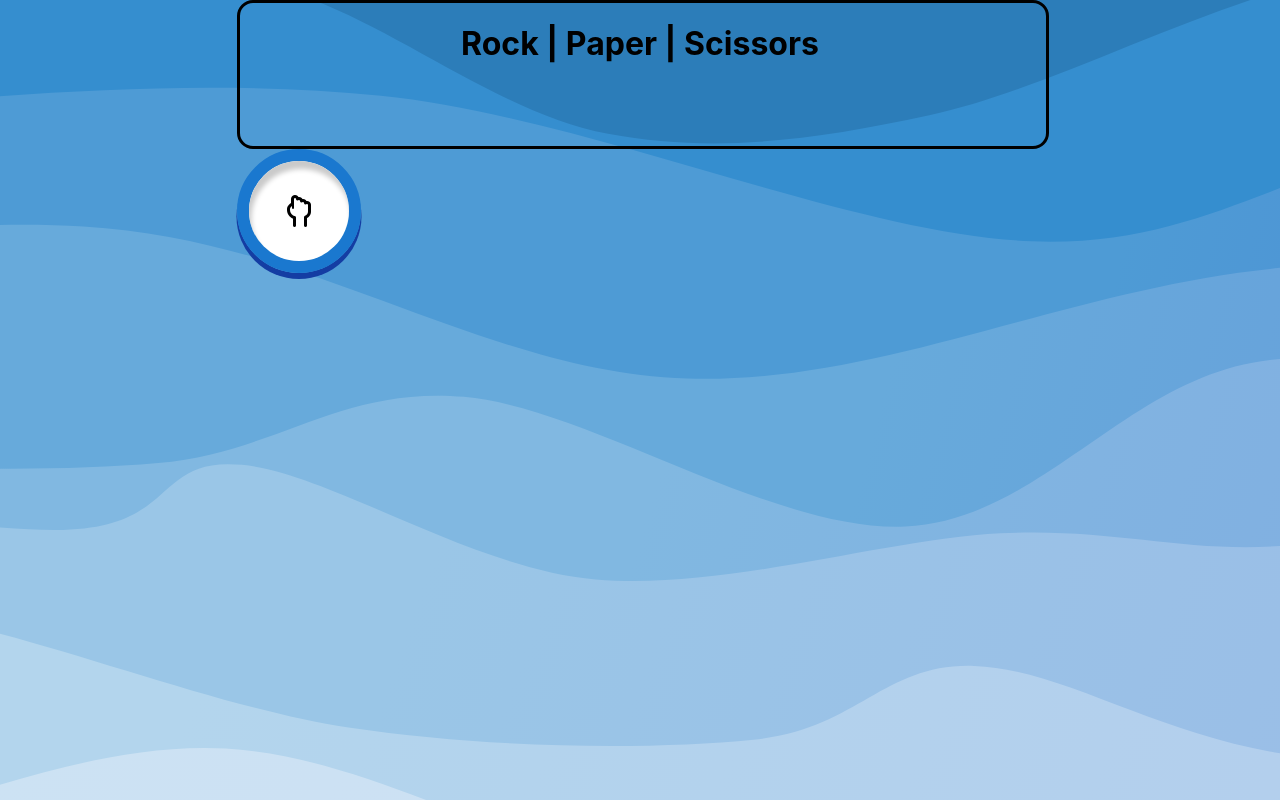
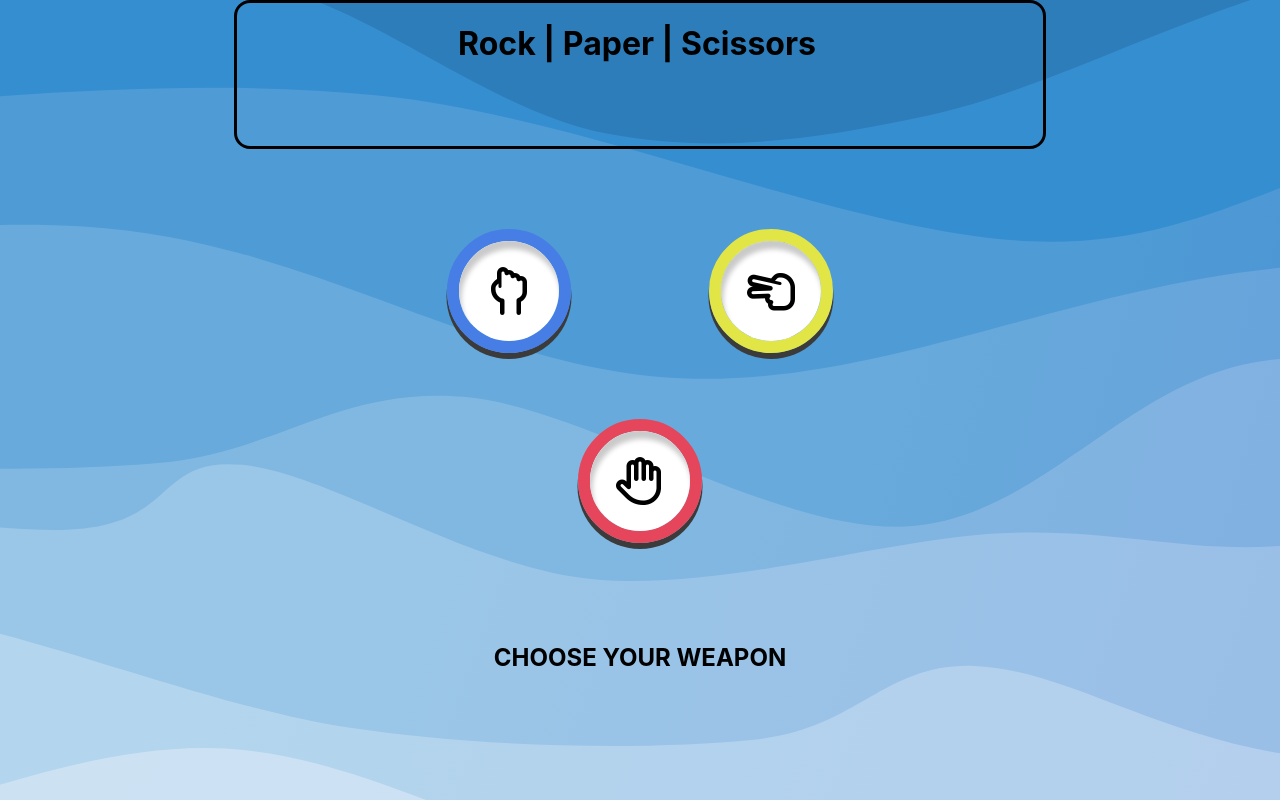
Before and after one commit to smccourtb/rock-paper-scissors, a React (Create React App) app: page / in a window 1280 px wide. Built offline with nearby package versions, Linux system fonts and the light colour scheme.

Commit message:
working project

```diff
--- a/package.json
+++ b/package.json
@@ -6,6 +6,8 @@
     "@testing-library/jest-dom": "^5.15.1",
     "@testing-library/react": "^11.2.7",
     "@testing-library/user-event": "^12.8.3",
+    "eslint": "^7.32.0",
+    "eslint-plugin-react": "^7.27.1",
     "react": "^17.0.2",
     "react-dom": "^17.0.2",
     "react-scripts": "4.0.3",
--- a/src/App.css
+++ b/src/App.css
@@ -1,4 +1,7 @@
 .App {
   text-align: center;
   height: 100vh;
+  display:flex;
+  flex-direction:column;
+  align-items:center;
 }
--- a/src/App.js
+++ b/src/App.js
@@ -1,12 +1,99 @@
+import React from 'react';
 import './App.css';
 import Header from "./components/Header";
 import Choice from "./components/Choice";
+import react from 'react';
+
 
 function App() {
+  const modes = {'basic': ['rock', 'paper', 'scissors']}
+  const winMessage = {"rock": "Rock smashes scissors!", "paper": "Paper covers rock!", "scissors": "Scissors cut paper!"}
+  const [count, setCount] = React.useState(3)
+  const [gameState, setGameState] = React.useState(
+    {
+      mode: modes.basic,
+      gamesPlayed:0,
+      playerChoice: "",
+      playerScore: 0,
+      opponentChoice: "",
+      opponentScore: 0,
+      winner: null
+    }
+  )
+  function reset() {
+    console.log(gameState)
+    setGameState(prevGameState =>({
+      ...prevGameState,
+      mode: modes.basic,
+      playerChoice: "",
+      opponentChoice: "",
+      winner: null
+    }))
+    setCount(3)
+  }
+  function choose() {
+    setGameState(prevGameState => ({...prevGameState, playerChoice: this.type}))
+    opponentPick()
+
+  }
+
+  function opponentPick() {
+    const choice = gameState.mode[Math.floor(Math.random() * gameState.mode.length)]
+    setGameState(prevGameState => ({...prevGameState, opponentChoice: choice}))
+
+  }
+
+  const playerChoices = modes.basic.map((options, idx) => <Choice key={`${idx}`} type={options} choose={choose} owner={true}/>)
+
+  const opponentChoice = <Choice type={gameState.opponentChoice ? gameState.opponentChoice : opponentPick} owner={false}/>
+  const winCondition = {"rock": ["scissors"], "paper":["rock"], "scissors":["paper"]}
+
+  function determineWinner(){
+    console.log("called")
+    const player = gameState.playerChoice;
+    const opponent = gameState.opponentChoice;
+    if (player === opponent) {
+      setGameState((prevGameState => ({...prevGameState, winner: "Draw"})))
+    }
+    else if (winCondition[player].includes(opponent)){
+      setGameState((prevGameState => ({...prevGameState, playerScore: prevGameState.playerScore+1, winner: "Player"})))
+    } else {
+      setGameState((prevGameState => ({...prevGameState, opponentScore: prevGameState.opponentScore+1, winner: "Opponent"})))
+    }
+  }
+  react.useEffect(() => {
+    console.log("IN HERESSSSSSSSSSSSSSSSSsss")
+    if(gameState.playerChoice && gameState.opponentChoice && !gameState.winner) {
+      console.log("BUT IN HERES BETTAHHHHH")
+      determineWinner()
+    }
+  }, [gameState.opponentChoice])
+
   return (
     <div className="App">
       <Header />
-      <Choice />
+      <main className={'choices'}>
+        {gameState.playerChoice
+        ?
+        <div className={"post-choices"}>
+          <div className="player">
+            <h2>{`You`}</h2>
+            <Choice type={gameState.playerChoice}/>
+          </div>
+          <div> { count > 0 ? <p>VS.</p> : <p>{gameState.winner !== "Draw" ? `${gameState.winner} Wins!` : "It's a draw!"}</p>}
+          </div>
+          <div className="opponent">
+            <h2>{`Opponent`}</h2>
+            <div>{count > 0 ? <Choice type={"base-choice"} count={count} setCount={setCount}/> : opponentChoice }</div>
+          </div>
+        </div>
+
+        :
+          [playerChoices]
+        }
+      </main>
+      <h2>{count > 0 ? "CHOOSE YOUR WEAPON": gameState.winner === "Player" ? winMessage[gameState.playerChoice] : gameState.winner === "Opponent" ? winMessage[gameState.opponentChoice] : " "}</h2>
+      {count < 1 ? <button onClick={reset}>RESET</button> : <p></p>}
     </div>
   );
 }
--- a/src/components/Choice.js
+++ b/src/components/Choice.js
@@ -1,8 +1,37 @@
-function Choice() {
+import React from "react"
+
+function Choice(props) {
+    // const [count, setCount] = React.useState(3)
+    const icons = { "rock": "far fa-hand-rock",
+                    "paper": "far fa-hand-paper",
+                    "scissors": "far fa-hand-scissors"
+                }
+
+    function handleClick() {
+       props.choose(props.type)
+    }
+
+    function startCountdown(seconds) {
+        let counter = seconds
+        const interval = setInterval(() => {
+        counter--;
+        props.setCount(counter)
+        if (counter < 1 ) {
+            clearInterval(interval);
+        }
+        }, 1000);
+      }
+
+    React.useEffect( () => {
+        if (props.type === "base-choice" && props.count > 0){
+            startCountdown(props.count)
+        }
+    })
+
     return(
-        <div className = "rock">
-            <div className="rock-bg">
-                <i class="far fa-hand-rock hand-rock"></i>
+        <div className={`${props.type}` } onClick={props.owner ? handleClick: undefined}>
+            <div className="choice-bg">
+                <i className={`${icons[props.type]} choice-icon`}> {props.type==="base-choice" ? props.count || " " : " "}</i>
             </div>
         </div>
     )
--- a/src/index.css
+++ b/src/index.css
@@ -36,10 +36,9 @@ header {
   border-radius: 1em;
 }
 
-.rock {
-  transition: transform .3s ease-in-out;
-  border:solid 12px rgb(26, 120, 207);
-  box-shadow: 0px 5.5px 0px .5px rgb(20, 61, 163);
+.base-choice {
+  border:solid 12px grey;
+  box-shadow: 0px 5.5px 0px .5px black;
   border-radius: 50%;
   display:flex;
   align-items:center;
@@ -48,7 +47,43 @@ header {
   height: 100px;
 }
 
-.rock-bg {
+.rock {
+  border:solid 12px #467ee5;
+  box-shadow: 0px 5.5px 0px .5px #3b3b3b;
+  border-radius: 50%;
+  display:flex;
+  align-items:center;
+  justify-content:center;
+  width:100px;
+  height: 100px;
+  align-self:flex-start;
+}
+
+.paper {
+  border:solid 12px #e5465b;
+  box-shadow: 0px 5.5px 0px .5px #3b3b3b;
+  border-radius: 50%;
+  display:flex;
+  align-items:center;
+  justify-content:center;
+  width:100px;
+  height: 100px;
+  align-self:flex-end;
+}
+
+.scissors {
+  border:solid 12px #e2e546;
+  box-shadow: 0px 5.5px 0px .5px #3b3b3b;
+  border-radius: 50%;
+  display:flex;
+  align-items:center;
+  justify-content:center;
+  width:100px;
+  height: 100px;
+  align-self: flex-start;
+}
+
+.choice-bg {
   display:flex;
   justify-content: center;
   align-items:center;
@@ -60,12 +95,46 @@ header {
 
 }
 
-.hand-rock {
-  transform:scale(2);
+.choice-icon {
+  transform:scale(3);
 }
 
-.rock:hover {
+.rock:hover, .paper:hover, .scissors:hover {
   transform:scale(1.2);
-  transition: transform .3s ease-in-out;
+}
 
+.choices {
+  display:flex;
+  justify-content:space-evenly;
+  align-items:center;
+  width:25em;
+  height: 20em;
+  margin-top: 5em;
+  margin-bottom: 5em;
 }
+
+.post-choices {
+  display:flex;
+  justify-content:space-evenly;
+  align-items:center;
+  width:40em;
+  height: 20em;
+  margin-top: 5em;
+  margin-bottom: 5em;
+}
+
+.player {
+  display:flex;
+  flex-direction:column;
+  align-items:center;
+  justify-content: center;
+}
+
+.player > div {
+  align-self:unset;
+}
+
+p {
+  font-size: 36px;
+  margin: 3em  3em 0;
+}
```
Also changed, not shown: src/images/triangle.svg (added), 1 other file (tests, documents, lock files or other folders).
